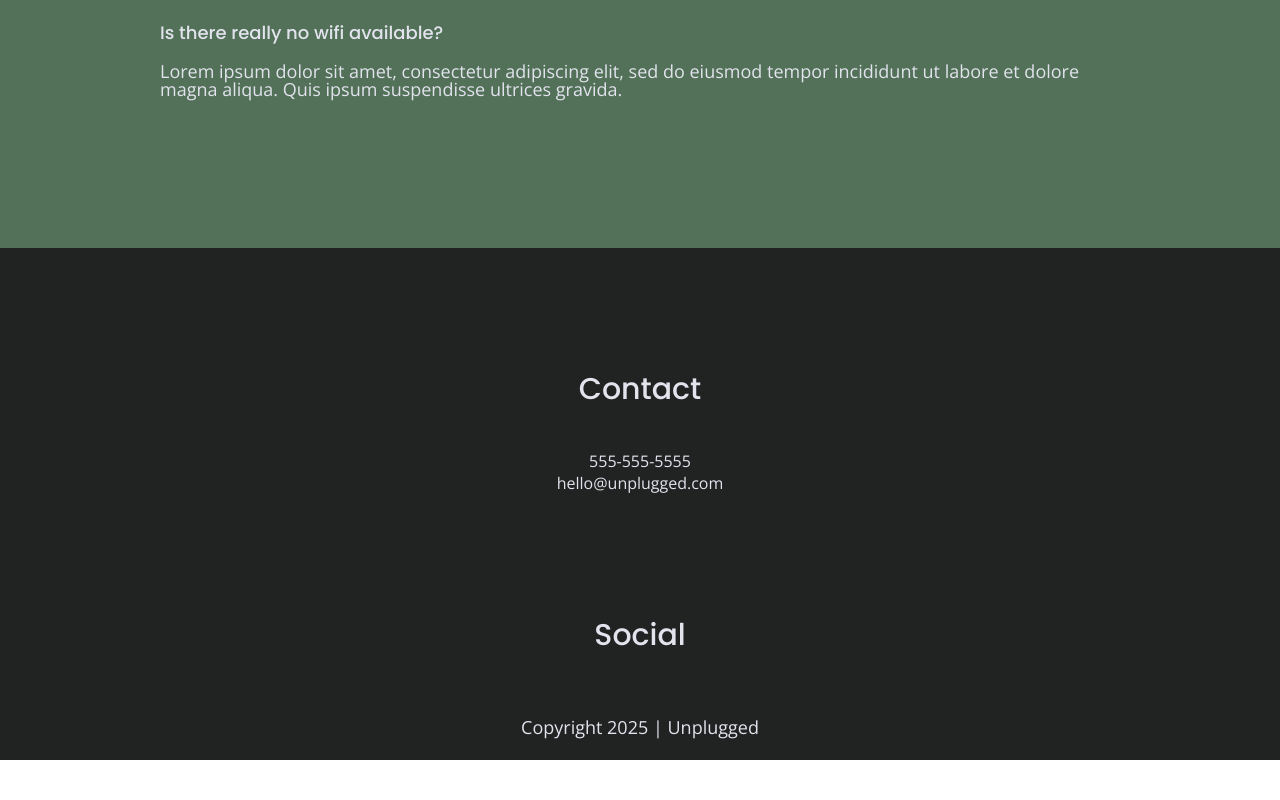
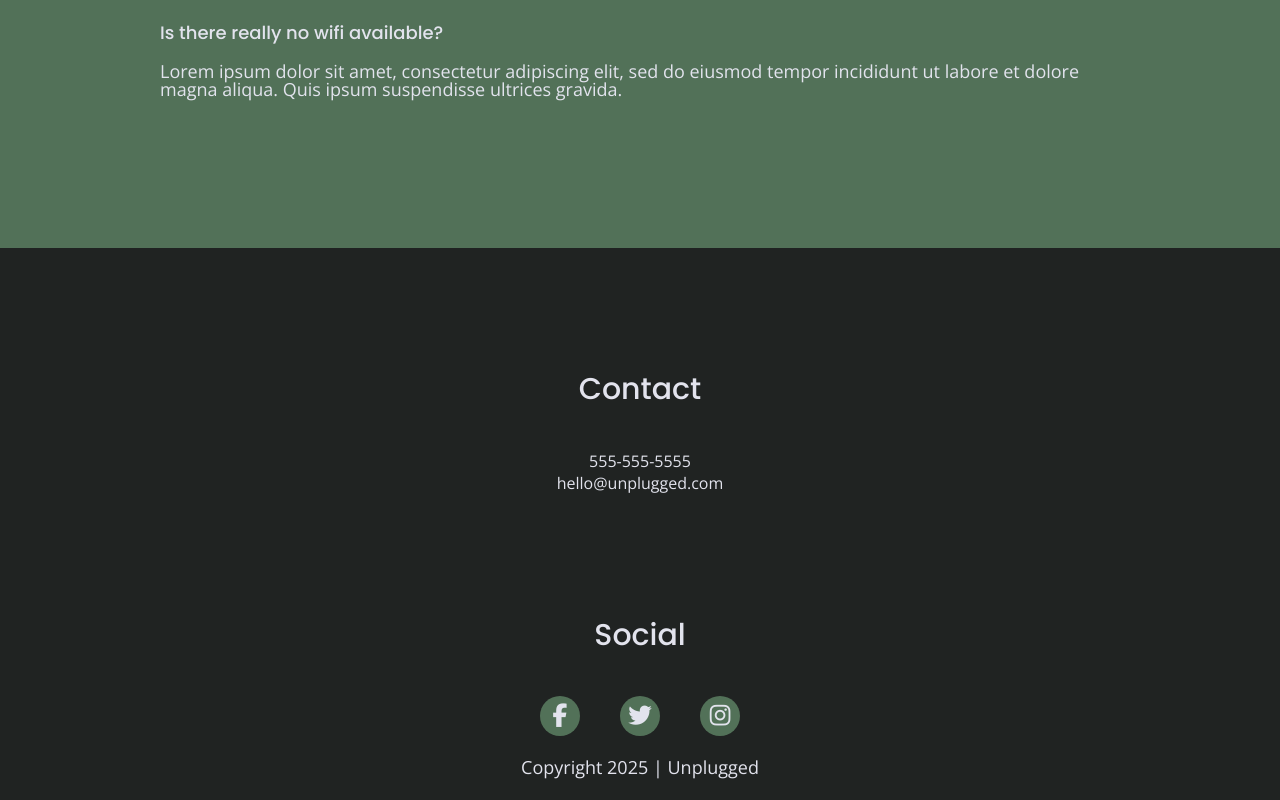
Before and after one commit to katielynn11/Unplugged, a website: page faq/index.html in a window 1280 px wide. Shown: the part 658-1458 px from the top of the page. Before the commit the page ends 1418 px from the top, so only its background shows below. Drawn offline with nearby package versions, Linux system fonts and the light colour scheme.

Commit message:
updated socials icons

```diff
--- a/css/main.css
+++ b/css/main.css
@@ -234,6 +234,14 @@ footer .social-icons p {
   display: flex;
   justify-content: center;
   align-items: center;
+  background-color: #527158;
+  border-radius: 50%;
+  width: 40px;
+  height: 40px;
+}
+
+footer .social-icons p i {
+  font-size: 1.3125em;
 }
 
 footer .copyright {
@@ -634,6 +642,11 @@ input[type=button] {
     line-height: 1.285;
   }
 
+  footer .social-icons {
+    width: 12.5em;
+    justify-content: space-between;
+  }
+
   footer .copyright {
     width: 100%;
   }
--- a/faq/index.html
+++ b/faq/index.html
@@ -79,14 +79,18 @@
       <h4>Social</h4>
       <div class="social-icons">
         <p>
-          <a href="#"></a>
+          <a href="https://www.facebook.com/Skillcrush/" target="_blank" aria-label="Facebook"><i aria-hidden="true"
+              class="fab fa-facebook-f"></i></a>
         </p>
         <p>
-          <a href="#"></a>
+          <a href="https://twitter.com/Skillcrush" target="_blank" aria-label="Twitter"><i aria-hidden="true"
+              class="fab fa-twitter"></i></a>
         </p>
         <p>
-          <a href="#"></a>
+          <a href="https://www.instagram.com/skillcrush/" target="_blank" aria-label="Instagram"><i aria-hidden="true"
+              class="fab fa-instagram"></i></a>
         </p>
+      </div>
     </div>
     </div>
     <div class="copyright">
```
Also changed, not shown: about/index.html (+5 -3 lines), index.html (+6 -3 lines). Lines whose indentation alone changed are shown as unchanged.
